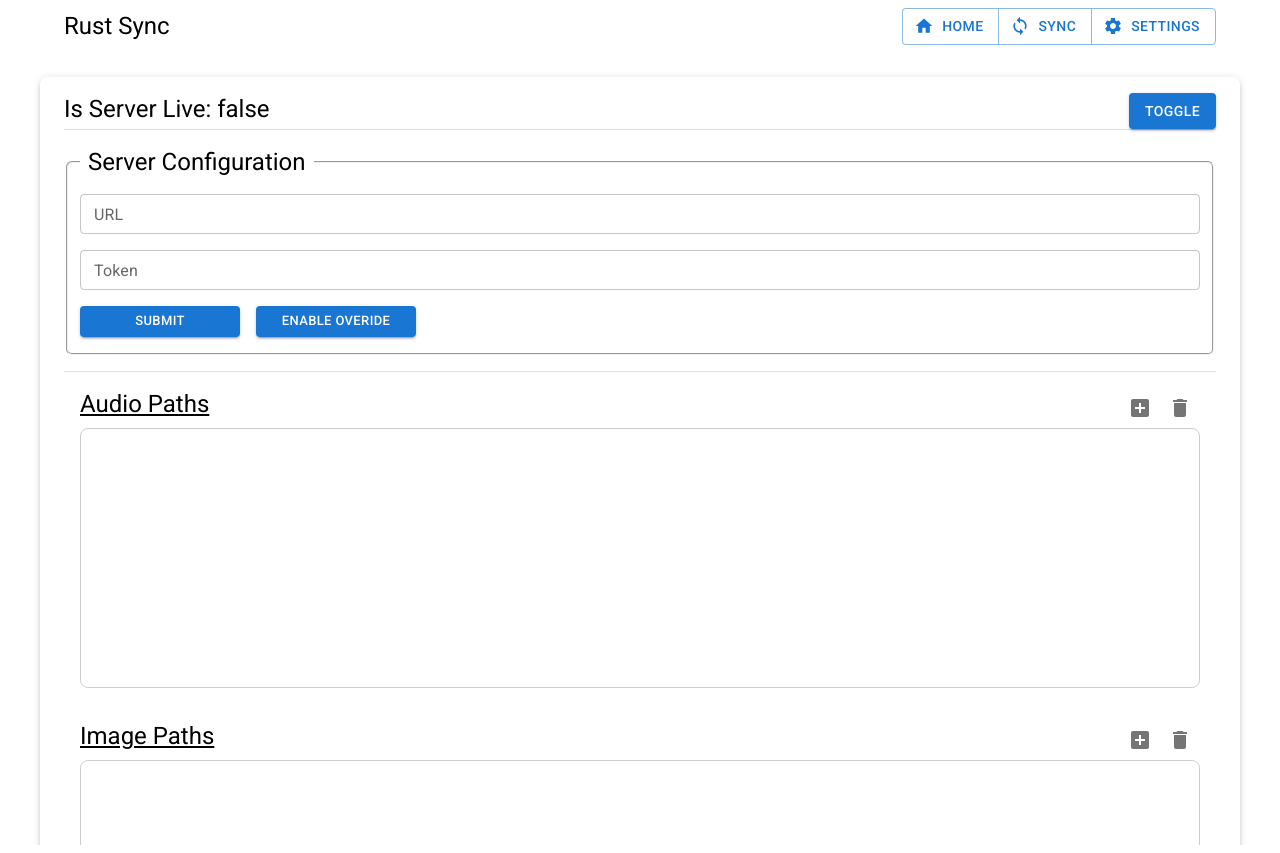
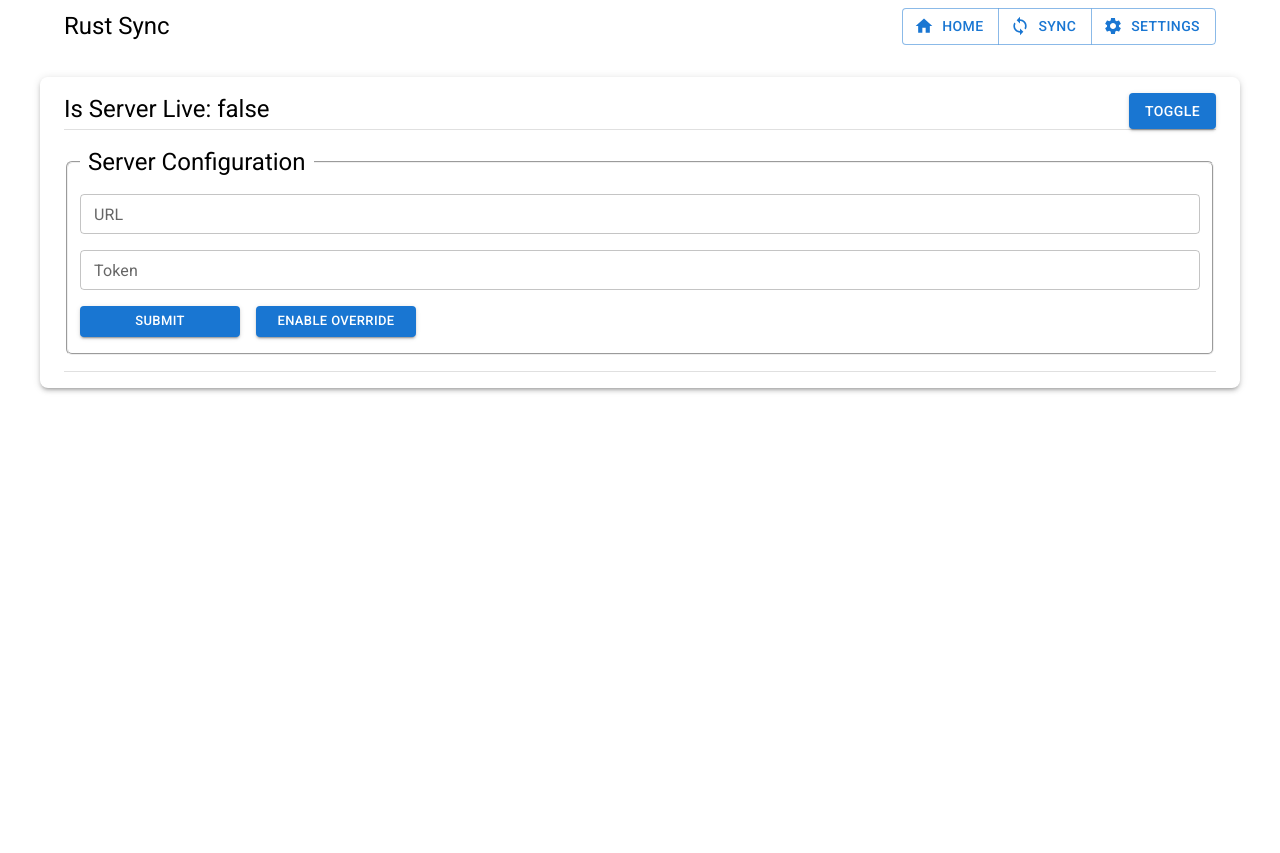
Before and after one commit to fox5352/rustSync, a React (Vite) app: page /settings in a window 1280 px wide. Built offline with nearby package versions, Linux system fonts and the light colour scheme.

Commit message:
added logic to manager toggling of the server settings

```diff
--- a/src/pages/Settings/Page.tsx
+++ b/src/pages/Settings/Page.tsx
@@ -25,7 +25,7 @@ import InputBox from "./ui/InputBox";
 import { useSession } from "../../store/session";
 
 export default function SettingsPage() {
-  const { session, overide, toggleOveride, setSession } = useSession();
+  const { session, override, toggleOverride, setSession } = useSession();
   const [isServerLive, setIsServerLive] = useState<boolean>(false);
   const [settings, setSettings] = useState<Settings | null>(null);
   const [isError, setIsError] = useState<StateError | null>(null);
@@ -74,7 +74,7 @@ export default function SettingsPage() {
   useEffect(() => {
     ///-----------------------------------------------
     const fetchSettings = async () => {
-      if (overide == false && !isServerLive) return;
+      if (override == false && !isServerLive) return;
 
       try {
         if (session == null) throw new Error("Session not found");
@@ -101,9 +101,7 @@ export default function SettingsPage() {
 
   useEffect(() => {
     getServerStatus().then((res) => {
-      if (res == null) return;
-
-      setIsServerLive(res);
+      if (res != null && res != isServerLive) setIsServerLive(res);
     });
   }, []);
 
@@ -134,6 +132,7 @@ export default function SettingsPage() {
           </Button>
         </Box>
         <Divider />
+        {/* server override section */}
         <Box component="form" onSubmit={submitSessionData}>
           <Box
             sx={{
@@ -192,20 +191,22 @@ export default function SettingsPage() {
                   width: "160px",
                 }}
                 variant="contained"
-                color={overide ? "warning" : "primary"}
+                color={override ? "warning" : "primary"}
                 size="small"
                 onClick={(e) => {
                   e.preventDefault();
-                  toggleOveride();
+                  toggleOverride();
                 }}
               >
-                {overide ? "desable overide" : "enable overide"}
+                {override ? "desable override" : "enable override"}
               </Button>
             </Box>
           </Box>
         </Box>
         <Divider />
+        {/* error alert section */}
         {isError ? <Alert severity="error">{isError.message}</Alert> : <></>}
+        {/* server settings section */}
         {isLoading ? (
           <Box
             sx={{
@@ -221,7 +222,7 @@ export default function SettingsPage() {
           >
             <CircularProgress size={78} />
           </Box>
-        ) : (
+        ) : isServerLive ? (
           <>
             <ViewBox
               label="Audio Paths"
@@ -270,6 +271,8 @@ export default function SettingsPage() {
               updatedFunc={updateFunction}
             />
           </>
+        ) : (
+          <></>
         )}
       </Container>
     </>
--- a/src/pages/Sync/Page.tsx
+++ b/src/pages/Sync/Page.tsx
@@ -10,7 +10,7 @@ import { getServerStatus, getSessionData } from "../../lib/requests";
 import { useSession } from "../../store/session";
 
 export default function Sync() {
-  const { session, overide, setSession } = useSession();
+  const { session, override, setSession } = useSession();
   const [isServerLive, setIsServerLive] = useState(true);
   const [address, setAddress] = useState<{
     addr: string;
@@ -27,7 +27,7 @@ export default function Sync() {
     const fetchServerStatus = async () => {
       const serverState = await getServerStatus();
 
-      if (overide && session != null) {
+      if (override && session != null) {
         setIsServerLive(true);
         return;
       }
@@ -36,7 +36,7 @@ export default function Sync() {
     };
 
     fetchServerStatus();
-  }, [overide]);
+  }, [override]);
 
   const resetSession = async () => {
     const [url, token] = await getSessionData();
--- a/src/store/session.ts
+++ b/src/store/session.ts
@@ -7,18 +7,18 @@ export type Session = {
 
 type SessionStore = {
   session: Session | null;
-  overide: boolean;
+  override: boolean;
   setSession: (session: Session | null) => void;
-  toggleOveride: () => void;
+  toggleOverride: () => void;
 };
 
 export const useSession = create<SessionStore>()((set) => ({
   session: null,
-  overide: false,
+  override: false,
   setSession: (session) => {
     set({ session });
   },
-  toggleOveride: () => {
-    set((prev) => ({ overide: !prev.overide }));
+  toggleOverride: () => {
+    set((prev) => ({ override: !prev.override }));
   },
 }));
```
